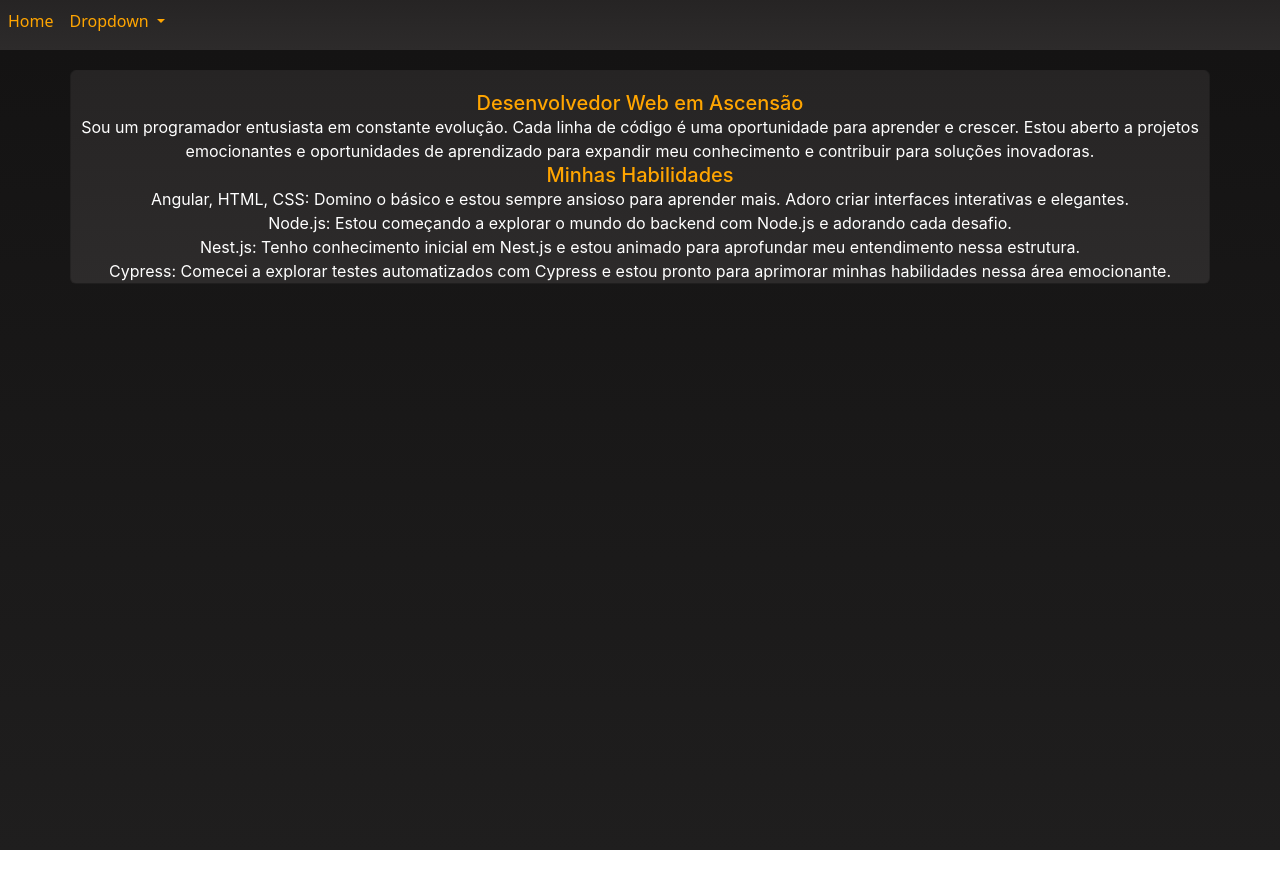
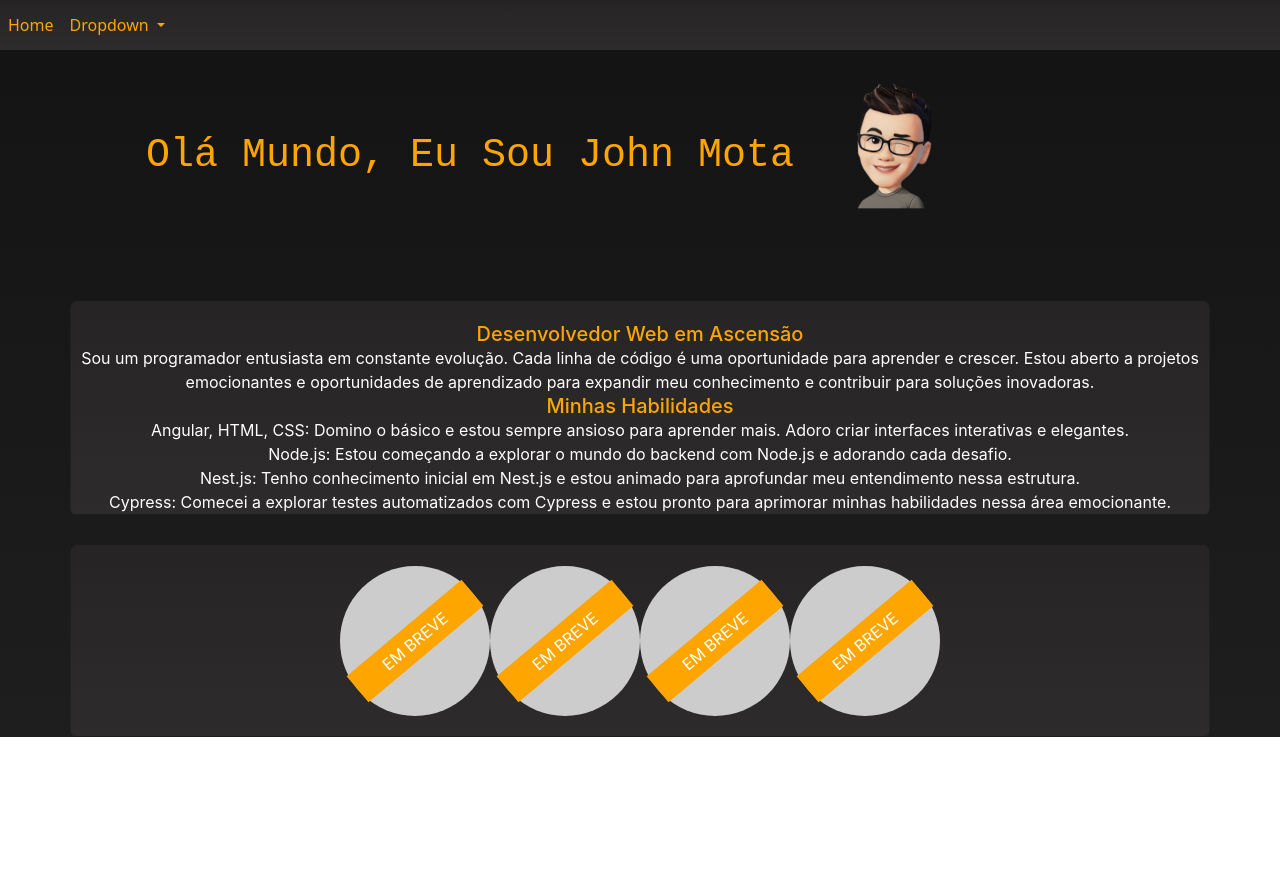
Before and after one commit to John-Mota/portifolioJohnMota, an Angular app: page /home in a window 1280 px wide. Shown: the top 888 px of the page. Before the commit the page ends 850 px from the top, so only its background shows below. Built offline with nearby package versions, Linux system fonts and the light colour scheme.

Commit message:
home created

```diff
--- a/src/app/home-page/home-page.component.css
+++ b/src/app/home-page/home-page.component.css
@@ -3,10 +3,32 @@
   padding: 0;
   box-sizing: border-box;
 }
-.navbar-expand-lg {
+
+body {
+  background: var(--theme-bg);
+  padding-top: 20px;
+}
+
+body * {
+  font-family: "Inter", sans-serif;
+  color: var(--text-color);
+}
+
+
+#header-home {
+  position: fixed;
   height: 50px;
   background: var(--theme-card);
   width: 100%;
+  z-index: 1000;
+}
+
+.navbar-expand-lg a {
+  color: var(--text-highlighted);
+}
+
+.dropdown-menu {
+  background: var(--theme-card);
 }
 
 .dark {
@@ -14,10 +36,9 @@
     color: var(--text-highlighted);
   }
 
-
   --theme-bg: linear-gradient(to bottom, #141313, #1f1e1e);
   --text-color: #ffffff;
-  --highlighted-text:  #007ACC;
+  --highlighted-text: #007ACC;
   --text-highlighted: #FFA500;
   --theme-card: linear-gradient(to bottom, #262424, #2d2b2b);
 }
@@ -26,6 +47,7 @@
   #home_nav_link {
     color: var(--text-highlighted);
   }
+
   --theme-bg: #FFFFFF;
   --text-color: #333333;
   --highlighted-text: #FFA500;
@@ -33,27 +55,100 @@
   --theme-card: #DDD;
 }
 
-body {
-  background: var(--theme-bg);
-  height: 100vh;
+.hello h1 {
+  color: var(--text-highlighted);
+  margin: 0 auto 0 auto;
   padding-top: 20px;
+  text-align: center;
+  font-family: 'Roboto Mono', monospace;
 }
 
-body * {
-  font-family: "Inter", sans-serif;
-  color: var(--text-color);
+.center-content {
+  display: flex;
+  align-items: center;
+  justify-content: center;
+  text-align: center;
 }
 
 .presentation {
-  width: auto;
-  margin: 0px auto 0 auto;
+  width: 100%;
+  margin: 30px auto 0 auto;
   padding-top: 20px;
   text-align: center;
   background: var(--theme-card);
 }
+
 .presentation h5 {
   color: var(--text-highlighted);
 }
+
 .presentation p {
   color: var(--text-color);
 }
+
+
+
+.circle-row {
+  display: flex;
+  flex-wrap: wrap;
+  justify-content: center;
+  margin-bottom: 20px;
+}
+
+.circle-container {
+  display: flex;
+  flex-wrap: wrap;
+  justify-content: center;
+  max-width: 800px;
+  margin: 0 auto;
+}
+
+.circle {
+  width: 150px;
+  height: 150px;
+  background-color: #ccc;
+  border-radius: 50%;
+
+  display: flex;
+  justify-content: space-between;
+  align-items: center;
+  position: relative;
+}
+
+.red-banner {
+  background-color: #FFA500;
+  color: #FFFFFF;
+  position: absolute;
+  transform: translate(-50%, -50%) rotate(-40deg);
+  left: 50%;
+  top: 50%;
+  text-align: center;
+  padding: 5px 0;
+  width: 100%;
+}
+
+@media (max-width: 768px) {
+  .circle {
+    width: 100px;
+    height: 100px;
+  }
+
+  .red-banner {
+    width: 80%;
+    font-size: 80%;
+    /* Ajuste conforme necessário */
+  }
+}
+
+@media (max-width: 480px) {
+  .circle {
+    width: 80px;
+    height: 80px;
+  }
+
+  .red-banner {
+    width: 100%;
+    font-size: 60%;
+    /* Ajuste conforme necessário */
+  }
+}
--- a/src/app/home-page/home-page.component.html
+++ b/src/app/home-page/home-page.component.html
@@ -1,21 +1,21 @@
 <header [ngClass]="isDarkTheme ? 'dark' : 'light'">
-  <div id="header-home">
-    <nav class="navbar navbar-expand-lg ">
+    <nav id="header-home" class="navbar navbar-expand-lg navbar-light bg-light">
       <div class="container-fluid">
-        <button class="navbar-toggler" type="button" data-bs-toggle="collapse" data-bs-target="#navbarSupportedContent"
-          aria-controls="navbarSupportedContent" aria-expanded="false" aria-label="Toggle navigation">
+        <button class="navbar-toggler" type="button" data-bs-toggle="collapse" data-bs-target="#navbarNav"
+          aria-controls="navbarNav" aria-expanded="false" aria-label="Toggle navigation">
           <span class="navbar-toggler-icon"></span>
         </button>
-        <div class=" navbar-collapse" id="navbarSupportedContent">
-          <ul class="navbar-nav me-auto mb-2 ">
+        <div class="collapse navbar-collapse" id="navbarNav">
+          <ul class="navbar-nav">
             <li class="nav-item">
-              <a class="nav-link active" id="home_nav_link" aria-current="page" href="#">Home</a>
+              <a class="nav-link active" href="#">Home</a>
             </li>
             <li class="nav-item dropdown">
-              <a class="nav-link dropdown-toggle" id="home_nav_link" href="#" role="button" data-bs-toggle="dropdown" aria-expanded="false">
+              <a class="nav-link dropdown-toggle" href="#" id="navbarDropdown" role="button" data-bs-toggle="dropdown"
+                aria-expanded="false">
                 Dropdown
               </a>
-              <ul [ngClass]="isDarkTheme ? 'dark' : 'light'" class="dropdown-menu">
+              <ul class="dropdown-menu" [ngClass]="isDarkTheme ? 'dark' : 'light'">
                 <li><a class="dropdown-item" href="#">Gerar CEP</a></li>
                 <li><a class="dropdown-item" href="#">API de Filmes</a></li>
                 <li>
@@ -28,9 +28,21 @@
         </div>
       </div>
     </nav>
+</header>
+
+<body [ngClass]="isDarkTheme ? 'dark' : 'light'">
+  <div class="container hello">
+    <div class="center-content">
+      <div >
+        <h1>Olá Mundo, Eu Sou John Mota</h1>
       </div>
-</header>
-<body [ngClass]="isDarkTheme ? 'dark' : 'light'">
+      <div >
+        <img src="./../../assets/avatar.png" alt="">
+      </div>
+    </div>
+  </div>
+
+
   <div class="container card presentation">
     <div class="">
       <h5 class="card-title">Desenvolvedor Web em Ascensão</h5>
@@ -62,7 +74,41 @@
       </div>
     </div>
   </div>
-  <div class="container">
-
+  <div class="container card presentation">
+    <div class="circle-container">
+      <div class="circle-row">
+        <a href="" class="col-md-3">
+          <div class="circle">
+            <div class="red-banner">
+              <p>EM BREVE</p>
+            </div>
+          </div>
+        </a>
+        <a href="" class="col-md-3">
+          <div class="circle">
+            <div class="red-banner">
+              <p>EM BREVE</p>
+            </div>
+          </div>
+        </a>
+        <a href="" class="col-md-3">
+          <div class="circle">
+            <div class="red-banner">
+              <p>EM BREVE</p>
+            </div>
+          </div>
+        </a>
+        <a href="" class="col-md-3">
+          <div class="circle">
+            <div class="red-banner">
+              <p>EM BREVE</p>
+            </div>
+          </div>
+        </a>
+      </div>
+    </div>
   </div>
 </body>
+<footer style="height: 1100px;">
+
+</footer>
```
Also changed, not shown: src/assets/avatar.png (added). Lines whose indentation alone changed are shown as unchanged.
